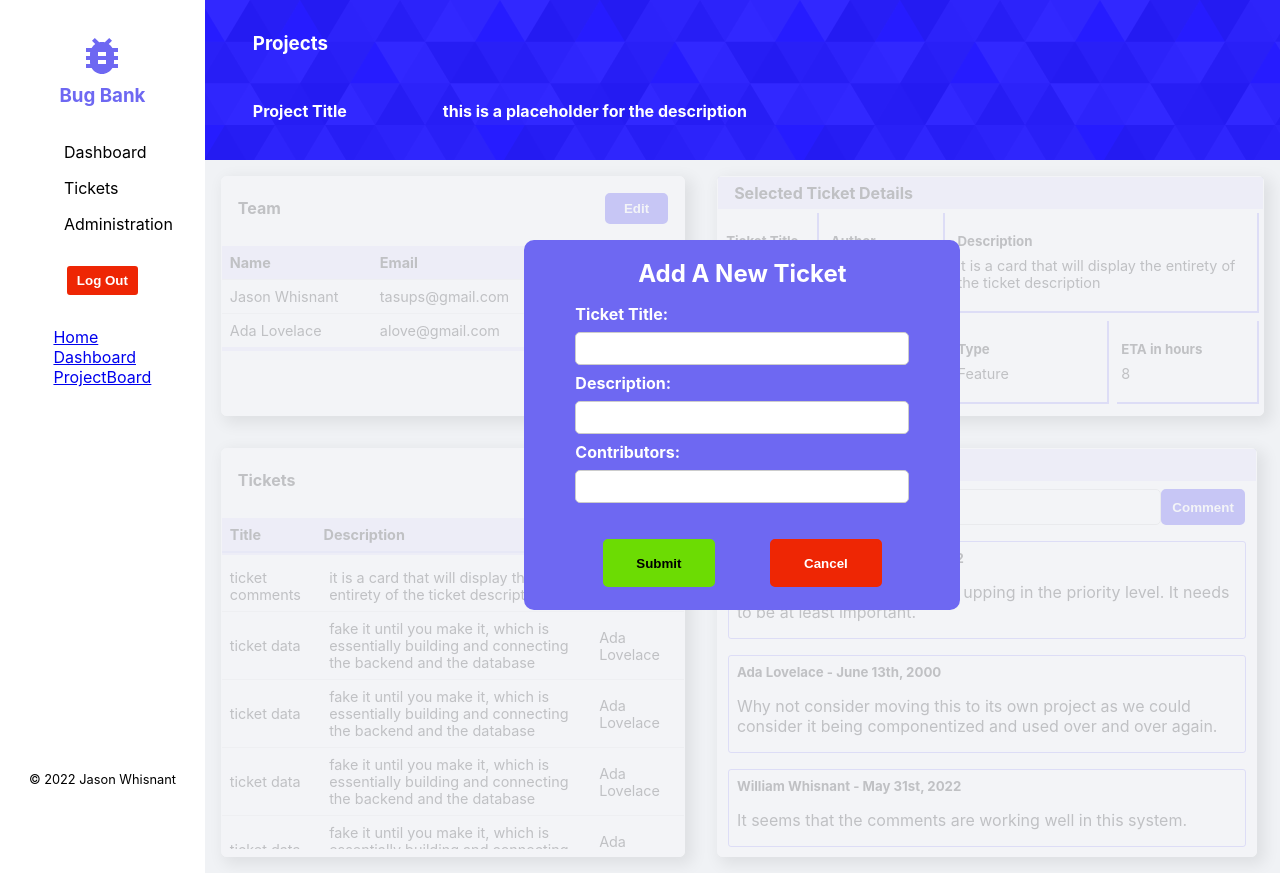
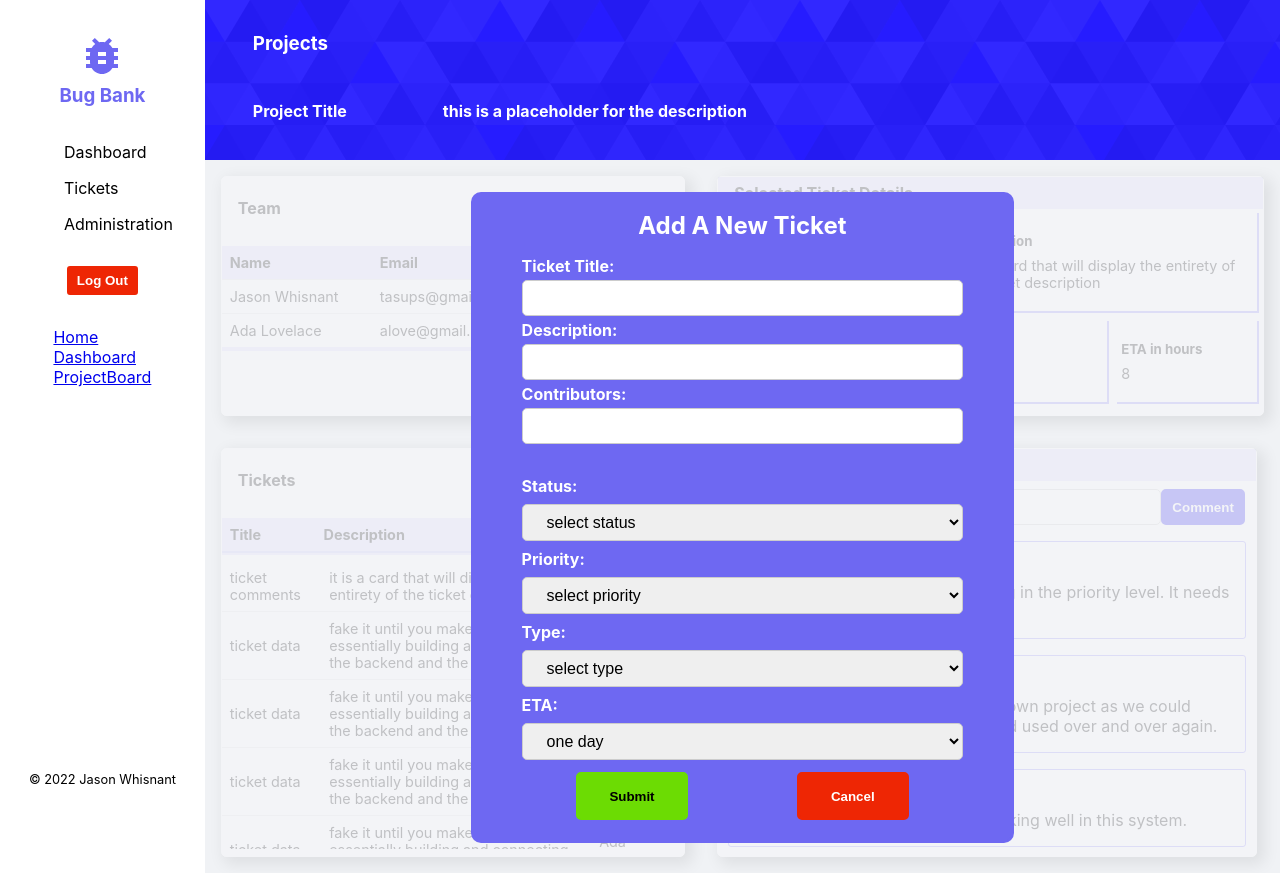
Before and after one commit to Tasups/bug-tracker-frontend, a React (Create React App) app: page /projectboard in a window 1280 px wide. Both pictures are taken after a click on the button 640 px from the left and 480 px from the top of the page. Built offline with nearby package versions, Linux system fonts and the light colour scheme.

Commit message:
addTicket form completed, not fully styled, maybe some changes?

```diff
--- a/src/App.css
+++ b/src/App.css
@@ -372,20 +372,21 @@ html,body {
 
 .dashboard-project-modal input[type=text], select {
   width: 100%;
-  padding: 0.5rem 20px;
-  margin: 8px 0;
+  padding: 0.5rem 1rem;
+  margin: 0.5rem 0;
   display: inline-block;
   border: 1px solid #ccc;
   border-radius: 5px;
   box-sizing: border-box;
+  font-size: 1rem;
 }
 
 .dashboard-project-modal input[type=submit] {
   width: 100%;
   background-color: #4CAF50;
   color: white;
-  padding: 14px 20px;
-  margin: 8px 0;
+  padding: 0.75rem 1rem;
+  margin: 0.5rem 0;
   border: none;
   border-radius: 4px;
   cursor: pointer;
@@ -579,6 +580,107 @@ html,body {
   max-height: 30rem;
 }
 
+/* PROJECTBOARD MODAL FOR CREATING TICKETS ************************/
+
+.projectboard-ticket-modal {
+  position: absolute;
+  background-color: rgba(110, 104, 242, 1);
+  z-index: 10;
+  min-height: 20rem;
+  width: 50%;
+  border: 3px solid rgba(110, 104, 242, 1);
+  border-radius: 10px;
+  left: 0;
+  right: 0;
+  margin: 2rem auto;
+}
+
+.projectboard-ticket-modal h2 {
+  color: white;
+  font-weight: bold;
+  margin: 1rem;
+  text-align: center;
+}
+
+.projectboard-ticket-modal form {
+  display: flex;
+  flex-direction: column;
+  margin: 1rem 3rem;
+}
+
+.projectboard-ticket-modal label {
+  color: white;
+  font-weight: bold;
+}
+
+.projectboard-ticket-modal input[type=text], select {
+  width: 100%;
+  padding: 0.5rem 1rem;
+  margin: 0.25rem 0;
+  display: inline-block;
+  border: 1px solid #ccc;
+  border-radius: 5px;
+  box-sizing: border-box;
+  font-size: 1rem;
+}
+
+.projectboard-ticket-modal input[type=submit] {
+  width: 100%;
+  background-color: #4CAF50;
+  color: white;
+  padding: 14px 20px;
+  margin: 8px 0;
+  border: none;
+  border-radius: 4px;
+  cursor: pointer;
+}
+
+.projectboard-ticket-modal input[type=submit]:hover {
+  background-color: red;
+}
+
+.projectboard-ticket-modal input:last-of-type {
+  margin-bottom: 2rem;
+}
+
+.projectboard-ticket-modal button {
+  min-height: 3rem;
+  min-width: 7rem;
+  margin: 0.25rem;
+  padding: 0.25rem;
+  cursor: pointer;
+  font-weight: 700;
+  border-radius: 5px;
+}
+
+.projectboard-ticket-modal-btns {
+  display: flex;
+  justify-content: space-around;
+}
+
+.submit-modalBtn {
+  background-color: #6CDC03;
+  border: solid 3px #6CDC03;
+}
+
+.submit-modalBtn:hover {
+  background-color: #76EF04;
+  border: solid 3px #76EF04;
+}
+
+.cancel-modalBtn {
+  background-color: #EE2604;
+  border: solid 3px #EE2604;
+  color: white;
+}
+
+.cancel-modalBtn:hover {
+  background-color: #e85f48;
+  border: solid 3px #e85f48;
+}
+
+
+
 /* PROJECTTEAM CARD ***********************************************/
 
 .projectteam-container {
@@ -692,6 +794,10 @@ html,body {
   border: 3px solid rgba(36,27,242, 0.8);
   border-radius: 5px;
   transition: 0.3s ease-in-out;
+}
+
+.status-and-priority{
+  display: flex;
 }
 
 .projecttickets-td {
--- a/src/components/dashboard/Dashboard.js
+++ b/src/components/dashboard/Dashboard.js
@@ -7,7 +7,7 @@ import TixByPriority from './TixByPriority'
 import TixByType from './TixByType'
 import TixByStatus from './TixByStatus'
 
-import { issues } from '../../data/fakedata';
+import { issues } from '../../data/projectData';
 
 const Dashboard = () => {
 
--- a/src/components/projectBoard/ProjectBoard.js
+++ b/src/components/projectBoard/ProjectBoard.js
@@ -7,7 +7,7 @@ import ProjectTickets from './ProjectTickets'
 import ProjectTicketDescription from './ProjectTicketDescription'
 import ProjectTicketComments from './ProjectTicketComments'
 
-import projectsData from '../../data/projectsData'
+import projectsData from '../../data/contributorsData'
 import ticketsData from '../../data/ticketsData'
 import commentsData from '../../data/commentsData'
 
@@ -23,6 +23,10 @@ const ProjectBoard = () => {
   const [newTitle, setNewTitle] = useState("")
   const [newDescription, setNewDescription] = useState("")
   const [newAuthor, setNewAuthor] = useState("")
+  const [newStatus, setNewStatus] = useState("")
+  const [newPriority, setNewPriority] = useState("")
+  const [newType, setNewType] = useState("")
+  const [newETA, setNewETA] = useState("")
 
   const toggleAddTicketModal = () => {
     setOpen(prev => !prev)
@@ -55,18 +59,42 @@ const ProjectBoard = () => {
     setNewAuthor(e.target.value)
   }
 
+  const statusChange = (e) => {
+    setNewStatus(e.target.value)
+  }
+
+  const priorityChange = (e) => {
+    setNewPriority(e.target.value)
+  }
+
+  const typeChange = (e) => {
+    setNewType(e.target.value)
+  }
+
+  const etaChange = (e) => {
+    setNewETA(e.target.value)
+  }
+
   const addNewTicket = (e) => {
     e.preventDefault()
     const newTicket = {
       title: newTitle,
       description: newDescription,
       author: newAuthor,
+      status: newStatus,
+      priority: newPriority,
+      type: newType,
+      ETA: newETA,
       id: uuidv4()
     }
     setTickets([...tickets, newTicket])
     setNewTitle("")
     setNewDescription("")
     setNewAuthor("")
+    setNewStatus("")
+    setNewPriority("")
+    setNewType("")
+    setNewETA("")
     toggleAddTicketModal()
   }
 
@@ -81,8 +109,6 @@ const ProjectBoard = () => {
     setComments([...comments, newTicketComment])
   }
 
-  //className={open ? "grayed-out" : undefined}
-      //"projectboard-container" `${open ? "grayed-out" : undefined}`
 
   return(
     <>
@@ -92,7 +118,7 @@ const ProjectBoard = () => {
       <div className="projectboard-container">
 
       { open &&
-          <section className="dashboard-project-modal">
+          <section className="projectboard-ticket-modal">
             <h2>Add A New Ticket</h2>
             <form onSubmit={addNewTicket} autoComplete="off">
               <label htmlFor="ticket-title">Ticket Title: </label>
@@ -113,7 +139,9 @@ const ProjectBoard = () => {
                 onChange={descriptionChange}
                 required
               />
-              {/* the following input will need to be pulled from whoever the user is - set by authContext*/}
+              {/*
+                the following input will need to be pulled from whoever the user is - set by authContext
+              */}
               <label htmlFor="author">Contributors: </label>
               <input
                 type="text"
@@ -123,7 +151,49 @@ const ProjectBoard = () => {
                 onChange={authorChange}
                 required
               />
-              <div className="dashboard-project-modal-btns">
+
+              <label htmlFor="status">Status: </label>
+              <select name="status" id="status-select">
+                <option value="">select status</option>
+                <option value="open">open</option>
+                <option value="closed">closed</option>
+              </select>
+
+              <label htmlFor="priority">Priority: </label>
+              <select name="priority" id="priority-select">
+                <option value="">select priority</option>
+                <option value="low">low</option>
+                <option value="normal">normal</option>
+                <option value="important">important</option>
+                <option value="critical">critical</option>
+              </select>
+
+              <label htmlFor="type">Type: </label>
+              <select name="priority" id="priority-select">
+                <option value="">select type</option>
+                <option value="bug">bug</option>
+                <option value="feature">feature</option>
+                <option value="issue">issue</option>
+              </select>
+
+              <label htmlFor="eta">ETA: </label>
+              <select name="eta" id="eta-select">
+                <option value="one day">one day</option>
+                <option value="one week">one week</option>
+                <option value="one month">one month</option>
+                <option value="one quarter">one quarter</option>
+              </select>
+              {/*
+              <input
+                type="text"
+                id="eta"
+                name="eta"
+                value={newETA}
+                onChange={etaChange}
+                required
+              />
+              */}
+              <div className="projectboard-ticket-modal-btns">
                 <button className="submit-modalBtn" type="submit">Submit</button>
                 <button className="cancel-modalBtn" onClick={handleCancel}>Cancel</button>
               </div>
@@ -132,6 +202,7 @@ const ProjectBoard = () => {
         }
 
         <div className={open ? "grayed-out" : undefined}>
+
           <div className="projectboard-team-and-tickets">
             <ProjectTeam
               data={projects}
@@ -160,7 +231,9 @@ const ProjectBoard = () => {
               newComment={newComment}
             />
           </div>
+
         </div>
+
       </div>
     </>
     )
--- a/src/components/projectBoard/ProjectTickets.js
+++ b/src/components/projectBoard/ProjectTickets.js
@@ -2,10 +2,10 @@
 import { FontAwesomeIcon } from '@fortawesome/react-fontawesome'
 import { faPlus } from '@fortawesome/free-solid-svg-icons';
 
-
  //this will need to have a maximum number, maybe 4-5 and then a scrollbar would be good
 
 const ProjectTickets = (props) => {
+
 
    return (
      <section className="projecttickets-container">
--- a/src/data/ticketsData.js
+++ b/src/data/ticketsData.js
@@ -1,42 +1,67 @@
 const { v4: uuidv4 } = require('uuid');
 
+// priority low, normal, important, critical
 
 const ticketsData = [
   {
     title: "ticket comments",
     description: "it is a card that will display the entirety of the ticket description",
     author: "Jason Whisnant",
-    id: uuidv4()
+    id: uuidv4(),
+    status: "open",
+    priority: "low",
+    type: "bug",
+    eta: "one quarter"
   },
   {
     title: "ticket data",
     description: "fake it until you make it, which is essentially building and connecting the backend and the database",
     author: "Ada Lovelace",
-    id: uuidv4()
+    id: uuidv4(),
+    status: "open",
+    priority: "normal",
+    type: "feature",
+    eta: "one month"
   },
   {
     title: "ticket data",
     description: "fake it until you make it, which is essentially building and connecting the backend and the database",
     author: "Ada Lovelace",
-    id: uuidv4()
+    id: uuidv4(),
+    status: "open",
+    priority: "important",
+    type: "feature",
+    eta: "one week"
   },
   {
     title: "ticket data",
     description: "fake it until you make it, which is essentially building and connecting the backend and the database",
     author: "Ada Lovelace",
-    id: uuidv4()
+    id: uuidv4(),
+    status: "open",
+    priority: "critical",
+    type: "bug",
+    eta: "one day"
   },
   {
     title: "ticket data",
     description: "fake it until you make it, which is essentially building and connecting the backend and the database",
     author: "Ada Lovelace",
-    id: uuidv4()
+    id: uuidv4(),
+    status: "open",
+    priority: "low",
+    type: "feature",
+    eta: "one month"
   },
   {
     title: "ticket data",
     description: "fake it until you make it, which is essentially building and connecting the backend and the database",
     author: "Ada Lovelace",
-    id: uuidv4()
+    id: uuidv4(),
+    status: "closed",
+    priority: "low",
+    type: "bug",
+    eta: "one month"
   },
   ]
 
```
Also changed, not shown: src/data/fakedata.json (deleted, +0 -18 lines), src/data/ticketDescription.js (added, +18 -0 lines), src/data/contributorsData.js (renamed from src/data/projectsData.js), src/data/projectData.js (renamed from src/data/fakedata.js).
